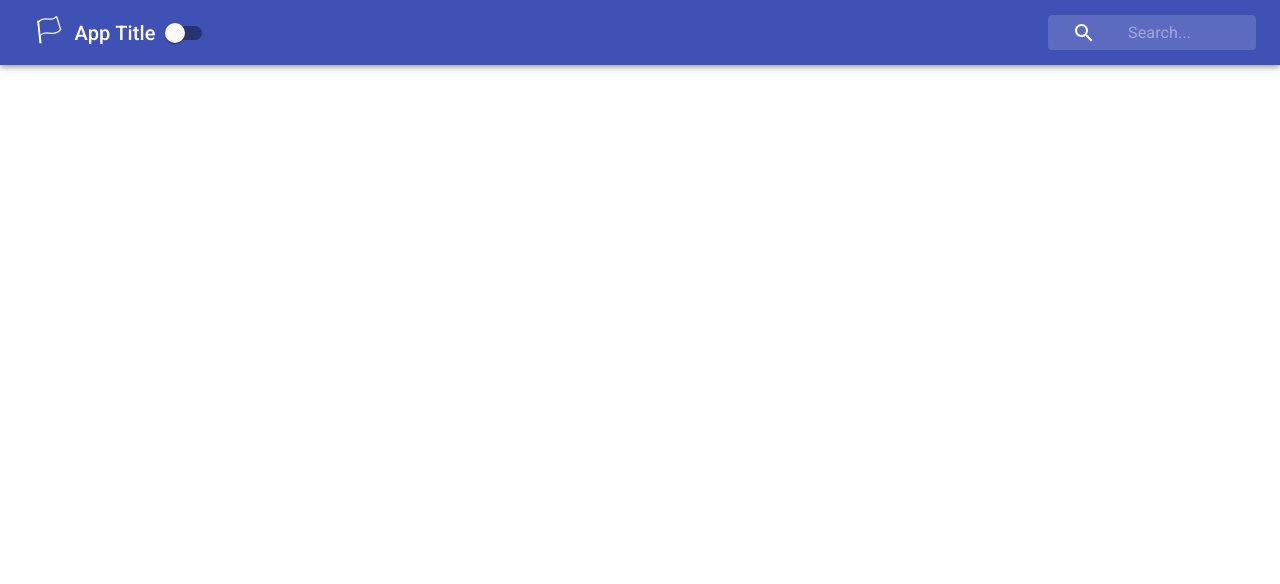
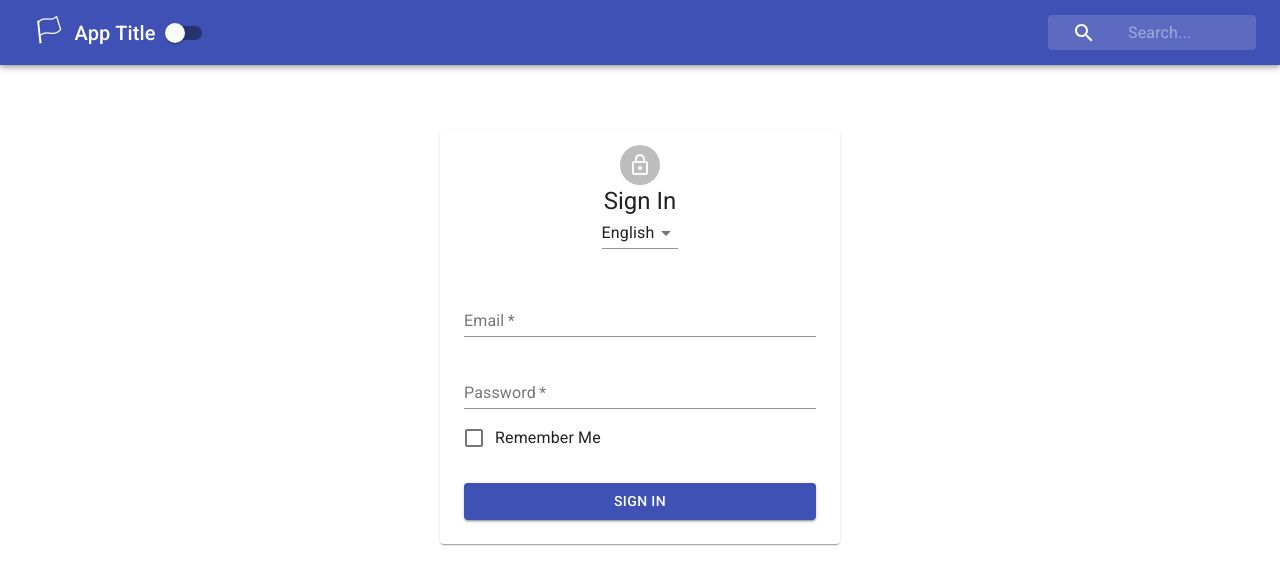
Before and after one commit to nawanit123/reactContextForm, a React (Create React App) app: page / in a window 1280 px wide. Shown: the top 584 px of the page. Built offline with nearby package versions, Linux system fonts and the light colour scheme.

Commit message:
Added formComponent

```diff
--- a/src/App.js
+++ b/src/App.js
@@ -1,5 +1,6 @@
 import React, { Component } from 'react';
 import Navbar from './Navbar';
+import Form from './Form';
 import './App.css';
 
 class App extends Component {
@@ -7,6 +8,7 @@
     return (
       <div className="App">
         <Navbar />
+        <Form />
       </div>
     );
   }
--- /dev/null
+++ b/src/Form.js
@@ -0,0 +1,69 @@
+import React, { Component } from 'react';
+import { Avatar } from '@material-ui/core';
+import { Button } from '@material-ui/core';
+import { CssBaseLine } from '@material-ui/core';
+import { FormControl } from '@material-ui/core';
+import { FormControlLabel } from '@material-ui/core';
+import { Checkbox } from '@material-ui/core';
+import { Input } from '@material-ui/core';
+import { InputLabel } from '@material-ui/core';
+import { Paper } from '@material-ui/core';
+import { Typography } from '@material-ui/core';
+import { MenuItem } from '@material-ui/core';
+import { Select } from '@material-ui/core';
+import { LockOutlined as LockOutlinedIcon } from '@material-ui/icons';
+import { withStyles } from '@material-ui/core/styles';
+import styles from './styles/formStyles';
+
+class Form extends Component {
+  render() {
+    const { classes } = this.props;
+    return (
+      <main className={classes.main}>
+        <Paper className={classes.paper}>
+          <Avatar className={classes.Avatar}>
+            <LockOutlinedIcon />
+          </Avatar>
+          <Typography variant="h5">Sign In</Typography>
+          <Select value="english">
+            <MenuItem value="english">English</MenuItem>
+            <MenuItem value="french">French</MenuItem>
+            <MenuItem value="spanish">Spanish</MenuItem>
+          </Select>
+          <form className={classes.form}>
+            <FormControl margin="normal" required fullWidth>
+              <InputLabel htmlFor="email">Email</InputLabel>
+              <Input id="email" name="email" autofocus />
+            </FormControl>
+            <FormControl margin="normal" required fullWidth>
+              <InputLabel htmlFor="password">Password</InputLabel>
+              <Input id="password" name="password" autofocus />
+            </FormControl>
+            <FormControlLabel
+              label="Remember Me"
+              control={
+                <Checkbox
+                  // value=""
+                  // checked={}
+                  // onChange={}
+                  color="primary"
+                />
+              }
+            />
+            <Button
+              variant="contained"
+              color="primary"
+              type="Submit"
+              fullWidth
+              className={classes.submit}
+            >
+              Sign In
+            </Button>
+          </form>
+        </Paper>
+      </main>
+    );
+  }
+}
+
+export default withStyles(styles)(Form);
--- /dev/null
+++ b/src/styles/formStyles.js
@@ -0,0 +1,34 @@
+const styles = (theme) => ({
+  main: {
+    width: 'auto',
+    display: 'block',
+    marginLeft: theme.spacing(3),
+    marginRight: theme.spacing(3),
+    [theme.breakpoints.up('md')]: {
+      width: 400,
+      marginLeft: 'auto',
+      marginRight: 'auto',
+    },
+  },
+  paper: {
+    marginTop: theme.spacing(8),
+    display: 'flex',
+    flexDirection: 'column',
+    alignItems: 'center',
+    padding: `${theme.spacing(2)}px ${theme.spacing(3)}px ${theme.spacing(
+      3
+    )}px`,
+  },
+  avatar: {
+    margin: theme.spacing(),
+    backgroundColor: theme.palette.secondary.main,
+  },
+  form: {
+    width: '100%',
+    marginTop: theme.spacing(3),
+  },
+  submit: {
+    marginTop: theme.spacing(3),
+  },
+});
+export default styles;
```
